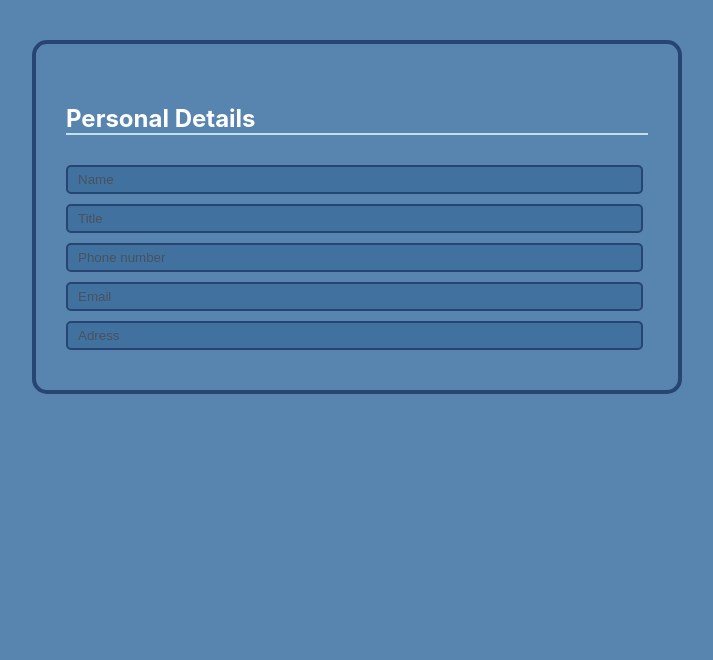
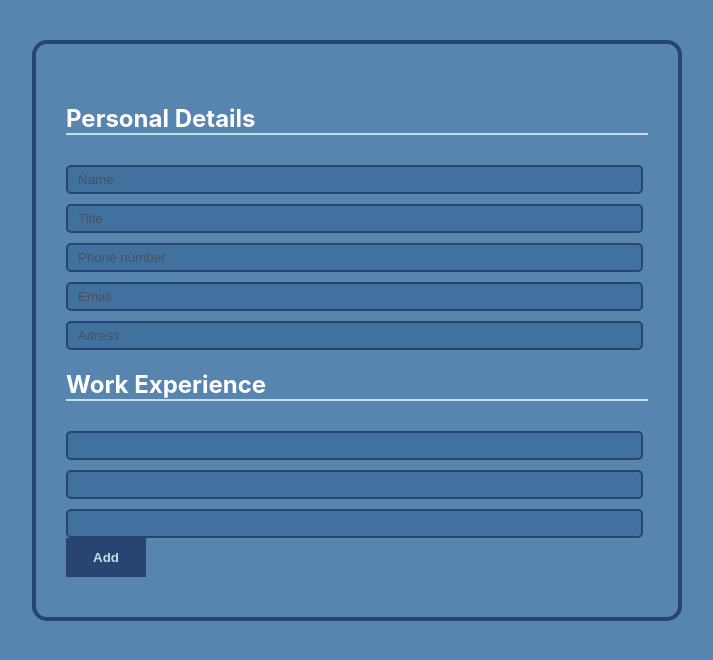
Before and after one commit to HAM1112/CV-generator, a React (Create React App) app: page / in a window 1280 px wide. Shown: the top 660 px of the page, without its empty margins (283-996 px from the left). Built offline with nearby package versions, Linux system fonts and the light colour scheme.

Commit message:
Work details test success

```diff
--- a/src/App.js
+++ b/src/App.js
@@ -2,19 +2,38 @@ import React from 'react'
 import "./App.css"
 import Personal from './components/Personal'
 import { useState } from 'react';
+import Work from './components/Work';
 
 function App() {
   const [PersonalDetails, setPersonalDetails] = useState("");
-
+  const [WorkDetails, setWorkDetails] = useState('');
 
   return (
     <div className='cv-input-field'>
       <div className='get-details'>
         <Personal passdata={setPersonalDetails}/>
+        <Work passdata={setWorkDetails}/>
       </div>
       <div className="display-cv">
         {PersonalDetails.name}
       </div>
+      {WorkDetails ? <div>
+        {WorkDetails.map((detail)=>{
+          return (
+            <div>
+              <div>
+                {detail.company}
+              </div>
+              <div>
+                {detail.start}
+              </div>
+              <div>
+                {detail.end}
+              </div>
+            </div>
+          )
+        })}
+      </div> : null}
 
     </div>
   )
--- /dev/null
+++ b/src/components/Work.js
@@ -0,0 +1,34 @@
+import React from 'react'
+import { useState } from 'react'
+import './Work.css'
+
+
+function Work(props) {
+    const [Works, setWorks] = useState("");
+    const [Work, setWork] = useState({company : '' , start : '', end : ''});
+
+    const handleChange = (e)=>{
+        setWork({...Work, [e.target.name]: e.target.value})
+    }
+
+    const handleClick = ()=>{
+        setWorks((prevWorks) =>{
+            const newWorks = [...prevWorks, Work]
+            props.passdata(newWorks)
+            return newWorks
+        })
+        setWork({company : '' , start : '', end : ''})
+    }
+
+  return (
+    <div className='work-details'>
+        <h2>Work Experience</h2>
+        <input type="text" name='company' onChange={handleChange} value={Work.company}/>
+        <input type="text" name='start' onChange={handleChange} value={Work.start}/>
+        <input type="text" name='end' onChange={handleChange} value={Work.end}/>
+        <button onClick={handleClick}>Add</button>
+    </div>
+  )
+}
+
+export default Work
```
Also changed, not shown: src/components/Work.css (added).
